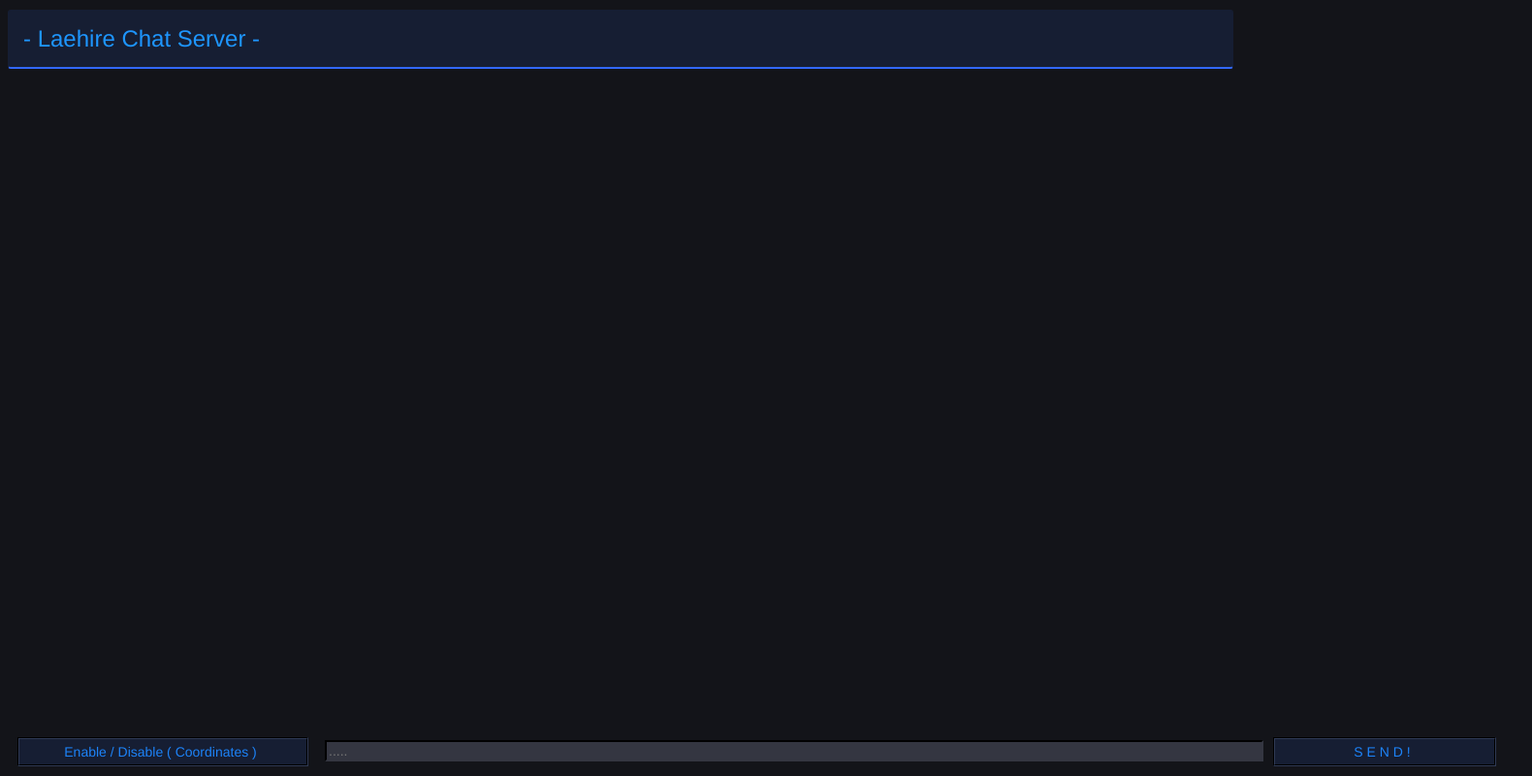
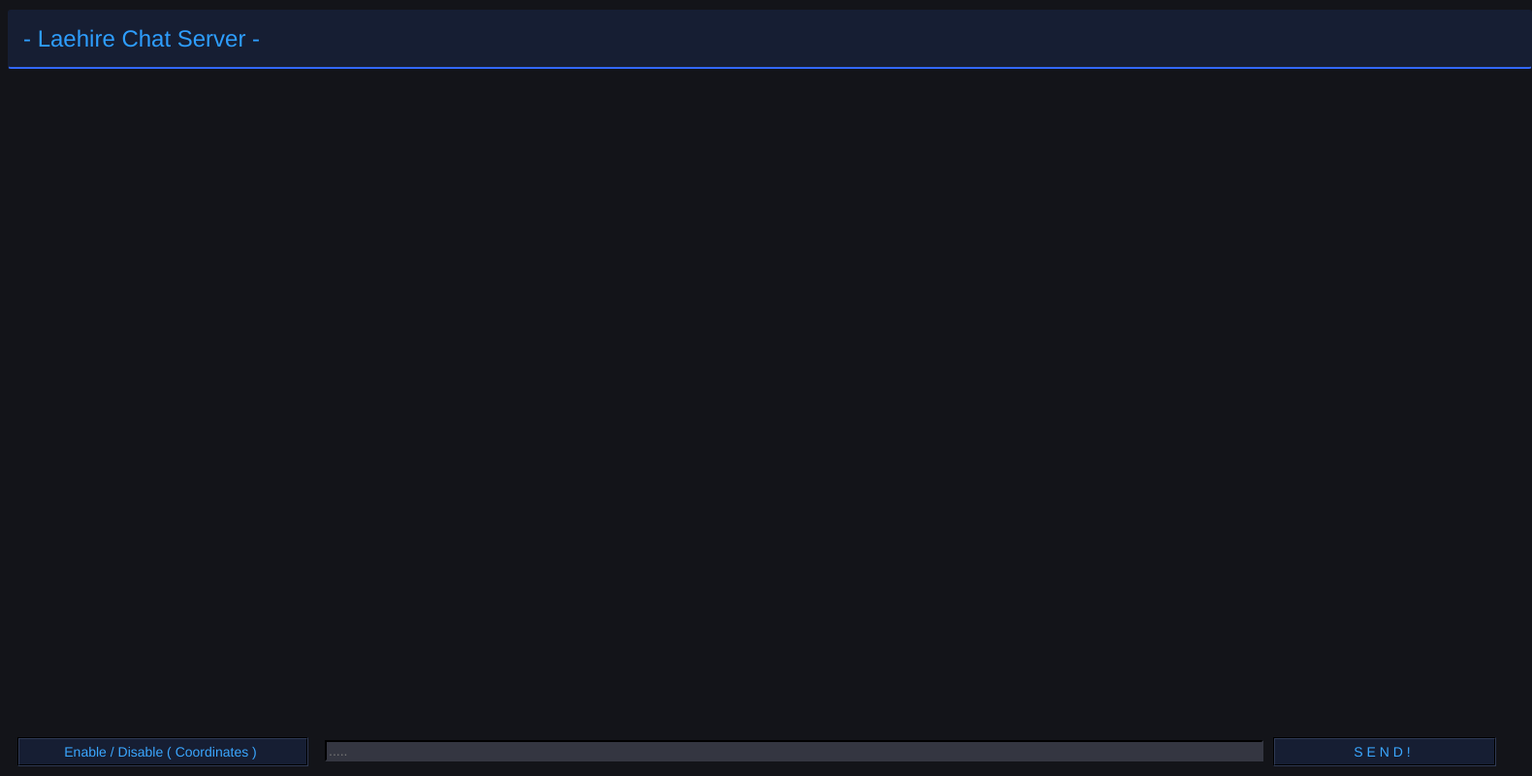
Before and after one commit to CraftySkeletons/node-basic-chat-app, a website: page public/index.html in a window 1280 px wide. Shown: the whole page at 97% size, 1580 px wide, since content can reach past the window. Drawn offline with nearby package versions, Linux system fonts and the light colour scheme; no server answers.

Commit message:
More cosmetic changes to UI no serious code changes

```diff
--- a/public/css/styles.css
+++ b/public/css/styles.css
@@ -1,28 +1,35 @@
 
 * {
-    color: rgb(29, 131, 248); font-family: Helvetica; font-weight: normal; font-size: 14px;
+    color: rgb(89, 208, 255); font-family: Helvetica; font-weight: normal; font-size: 14px;
 }
 
 .msgStyle1 {
     margin-top: 5px; margin-bottom: 5px;
     font-size: small; border-style: solid; border-width: 1px; border-radius: 14px; border-top-right-radius: 200px; border-bottom-right-radius: 50px;
     padding: 6px; padding-left: 15px; padding-right: 10px; background-color: rgb(22, 30, 51); border-color: rgb(22, 30, 51); border-left-color: rgb(255, 180, 82);
-    border-left-width: 1px; width: 80%;
+    border-left-width: 1px; width: 1480px;
 }
 
 .sendBtn {
-    background-color:rgb(22, 30, 51); border-color: rgb(47, 58, 85); padding: 5px; padding-right: 10px; margin: 10px; border-style: groove;
-    align-content: center; position: fixed; bottom: 0; margin-top: 100%; width: 230px;
+    background-color:rgb(22, 30, 51); border-color: rgb(47, 58, 85); color: rgb(59, 167, 255); padding: 5px; padding-right: 10px; margin: 10px;
+    border-style: groove; align-content: center; position: fixed; bottom: 0; margin-top: 100%; width: 230px;
 }
 
 .locationBtn {
-    background-color:rgb(22, 30, 51); border-color: rgb(47, 58, 85); padding: 5px; padding-right: 10px; margin: 10px;
+    background-color:rgb(22, 30, 51); border-color: rgb(47, 58, 85); color: rgb(59, 167, 255); padding: 5px; padding-right: 10px; margin: 10px;
     width: 300px; align-content: center; position: fixed; bottom: 0; margin-top: 100%; border-style: groove;
 }
 
 .head1 {
-    margin-top: 10px; margin-bottom: 10px; font-family: 'Helvetica'; color: rgb(30, 150, 255);
+    margin-top: 10px; margin-bottom: 10px; font-family: 'Helvetica'; color: rgb(46, 158, 255);
     font-size: x-large; font-weight: lighter; border-style: solid; border-width: 1px; border-radius: 3px;
     padding: 15px; padding-left: 15px; padding-right: 15px; background-color: rgb(22, 30, 51); border-color: rgb(22, 30, 51);
-    border-bottom-color: rgb(50, 104, 255); border-bottom-width: 2px;
+    border-bottom-color: rgb(50, 104, 255); border-bottom-width: 2px; width: 1540px; position: relative;
+    /* position type may have to change for mobile */
 }
+
+.userListStyle {
+    background-color:rgb(22, 30, 51); border-color: rgb(63, 98, 253); color: rgb(106, 185, 255); padding: 10px; margin: 9px; border-width: 1px;
+    border-radius: 1px; width: 270px; align-content: center; text-align: center; position: fixed; top: 0; left: 1585px; margin-bottom: 100%; border-style: groove;
+    border-top-left-radius: 10px; border-top-right-radius: 10px; font-size: 16px; font-weight: lighter;
+}
--- a/public/index.html
+++ b/public/index.html
@@ -16,6 +16,7 @@
         <h1 class="head1">
             - Laehire Chat Server -
         </h1>
+        <p class="userListStyle">Online</p>
     </header>
 
     <ol id="messages-list" style="list-style-type: none;"></ol>
```
